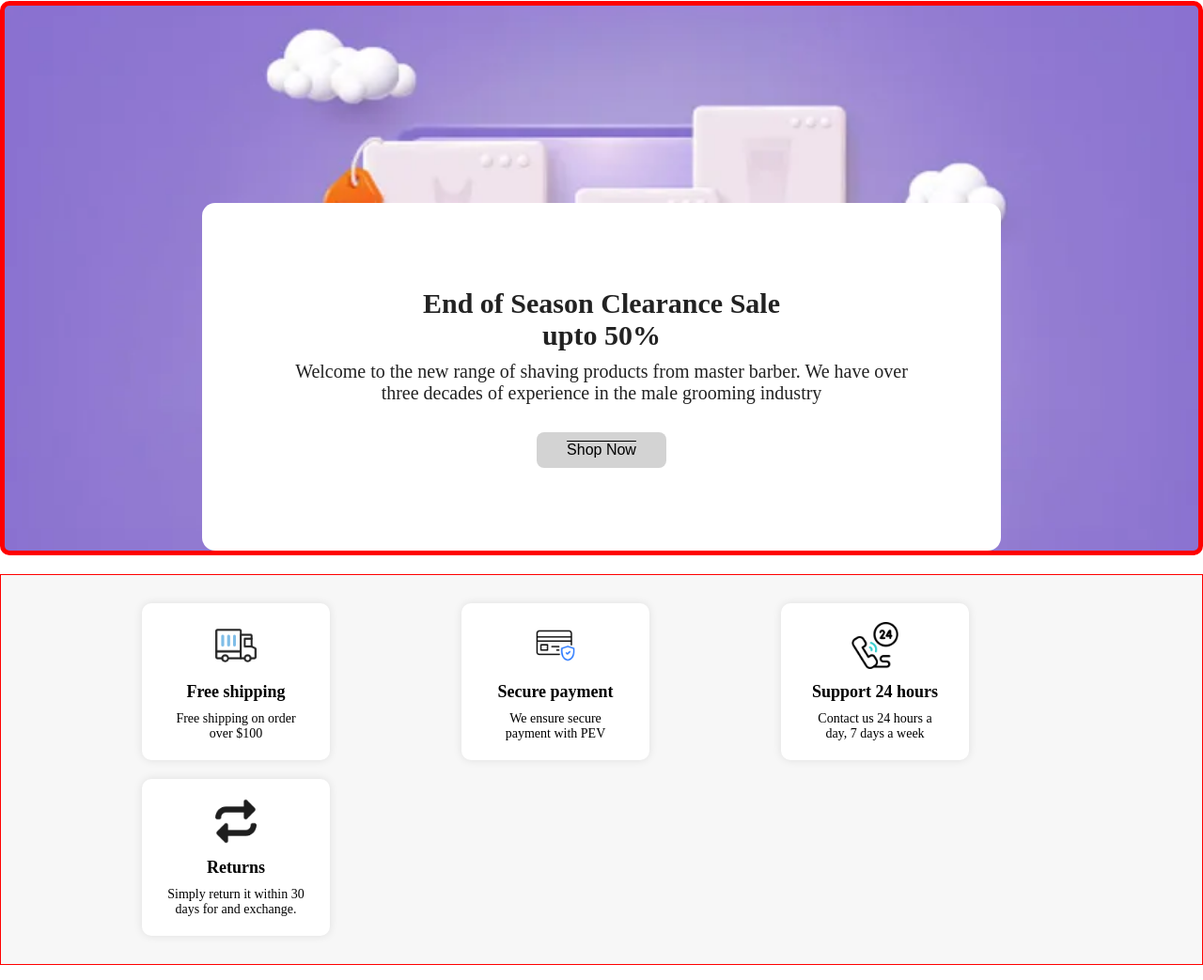
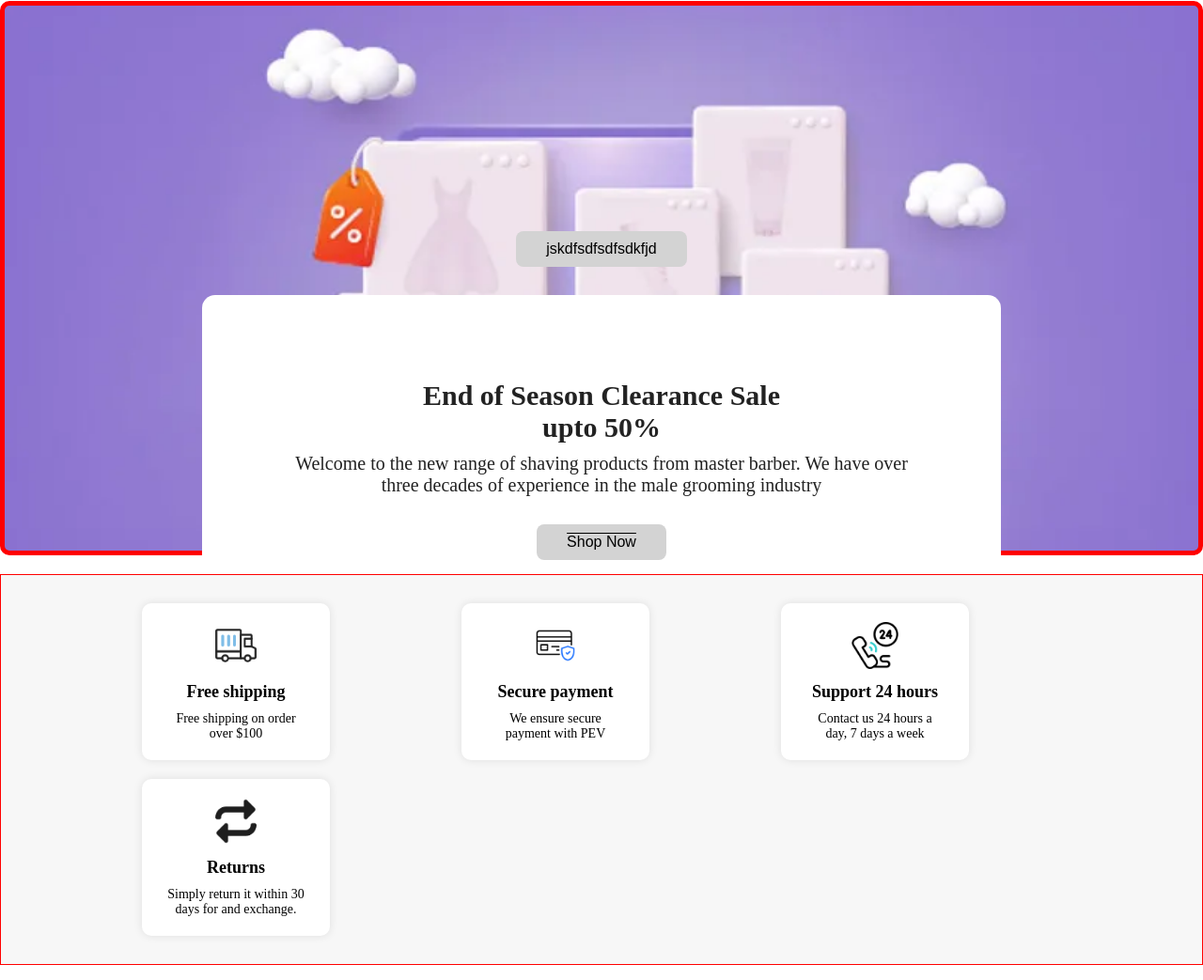
Before and after one commit to itspankaj143/demo.sdsd, a plain HTML site: page index.html in a window 1280 px wide. Shown: the part 1001-2044 px from the top of the page at 94% size. Drawn offline with Linux system fonts and the light colour scheme.

Commit message:
update button

```diff
--- a/index.html
+++ b/index.html
@@ -85,7 +85,7 @@
     <!-- new banner End of Season section start  -->
     <div class="second-banner">
 
-
+<button>jskdfsdfsdfsdkfjd</button>
         <div class="inner-card-banner">
             <h2>End of Season Clearance Sale <br> upto 50%</h2>
             <p>Welcome to the new range of shaving products from master barber. We have over three decades of experience
```
